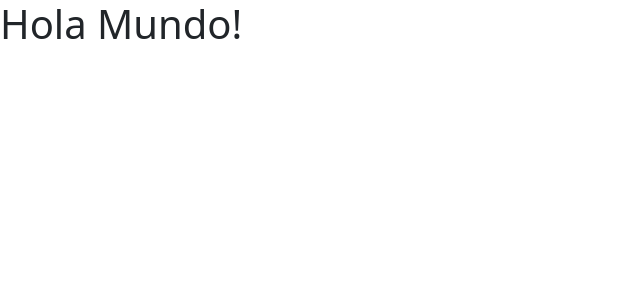
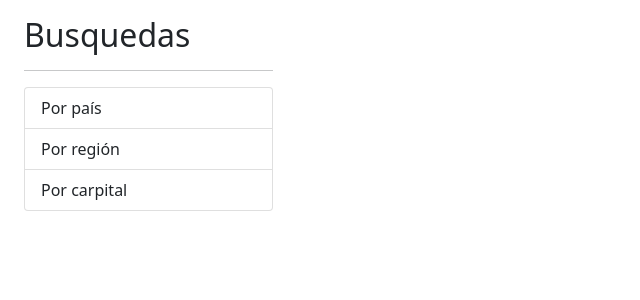
Before and after one commit to Yhomarth/PaisesApp, an Angular app: page / in a window 1280 px wide. Shown: the top 300 px of the page, without its empty margins (0-640 px from the left). Built offline with nearby package versions, Linux system fonts and the light colour scheme.

Commit message:
clase 99 completada, estructura HTML de nuestra aplicación

```diff
--- a/src/app/app.component.html
+++ b/src/app/app.component.html
@@ -1 +1,18 @@
-<h1>Hola Mundo!</h1>
+
+
+
+<div class="container row mt-3">
+
+    <div class="col-3">
+        <h2>Busquedas</h2>
+        <hr>
+
+        <ul class="list-group">
+            <li class="list-group-item">Por país</li>
+            <li class="list-group-item">Por región</li>
+            <li class="list-group-item">Por carpital</li>
+        </ul>
+    </div>
+
+
+</div>
```
